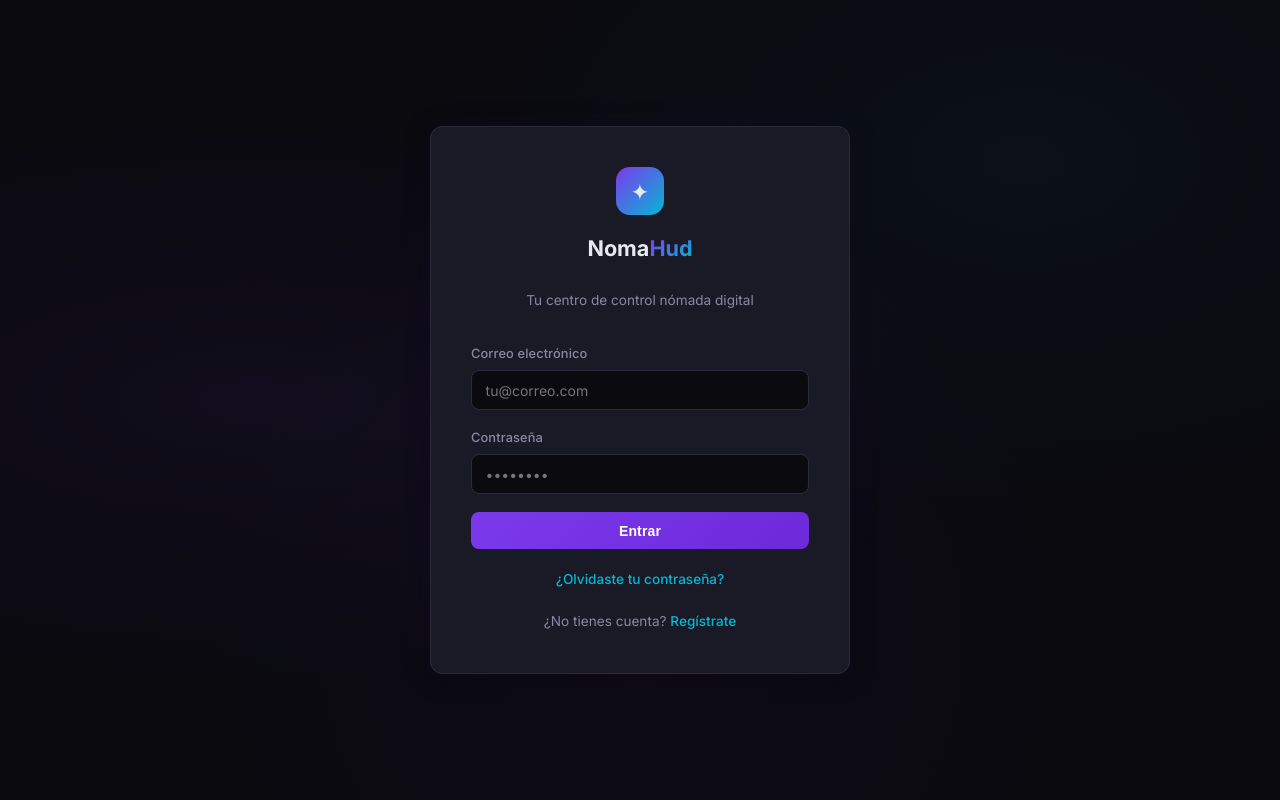
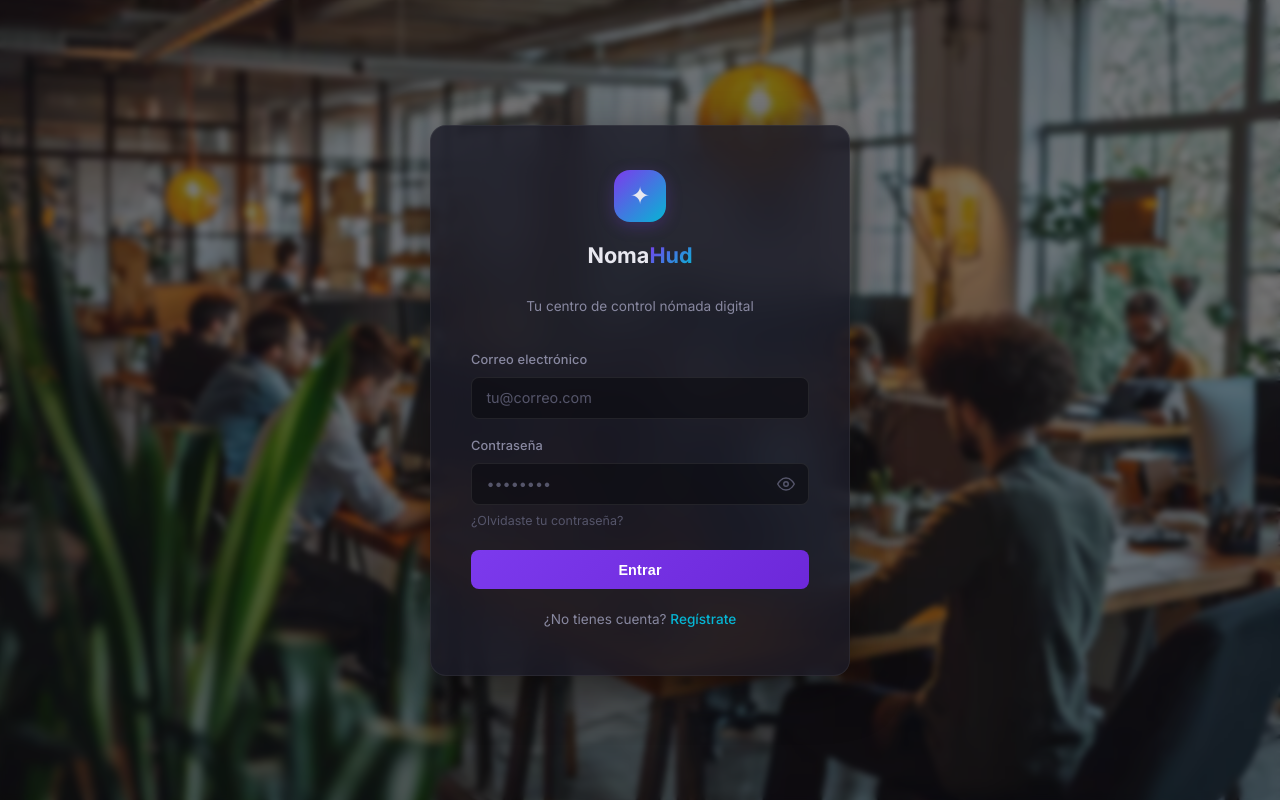
Before and after one commit to vicentesilv/nomahud, a React (Vite) app in the folder frontend/: page / in a window 1280 px wide. Built offline with nearby package versions, Linux system fonts and the light colour scheme.

Commit message:
mejora ui ux de inicio sesion y registro

```diff
--- a/frontend/src/index.css
+++ b/frontend/src/index.css
@@ -240,21 +240,43 @@ body {
   align-items: center;
   justify-content: center;
   background: var(--bg);
-  background-image:
-    radial-gradient(ellipse at 20% 50%, rgba(124, 58, 237, 0.06) 0%, transparent 50%),
-    radial-gradient(ellipse at 80% 20%, rgba(6, 182, 212, 0.04) 0%, transparent 40%),
-    radial-gradient(ellipse at 50% 80%, rgba(124, 58, 237, 0.03) 0%, transparent 50%);
+  background-image: url(./assets/image.png);
+  background-size: cover;
+  background-position: center;
+  background-repeat: no-repeat;
+  position: relative;
+}
+
+.auth-page::before {
+  content: '';
+  position: absolute;
+  inset: 0;
+  background: rgba(10, 10, 15, 0.55);
+  backdrop-filter: blur(3px);
 }
 
 .auth-card {
-  background: var(--bg-card);
-  padding: 2.5rem;
-  border-radius: var(--radius);
-  border: 1px solid var(--border);
-  box-shadow: var(--shadow), var(--shadow-glow);
+  position: relative;
+  background: rgba(26, 26, 38, 0.8);
+  padding: 2.75rem 2.5rem;
+  border-radius: 16px;
+  border: 1px solid rgba(255, 255, 255, 0.06);
+  box-shadow: 0 12px 48px rgba(0, 0, 0, 0.5);
   width: 100%;
   max-width: 420px;
-  backdrop-filter: blur(20px);
+  backdrop-filter: blur(24px);
+  animation: cardEntrance 0.45s ease-out;
+}
+
+@keyframes cardEntrance {
+  from {
+    opacity: 0;
+    transform: translateY(24px) scale(0.96);
+  }
+  to {
+    opacity: 1;
+    transform: translateY(0) scale(1);
+  }
 }
 
 .auth-logo {
@@ -263,15 +285,16 @@ body {
 }
 
 .auth-logo-icon {
-  width: 48px;
-  height: 48px;
+  width: 52px;
+  height: 52px;
   background: linear-gradient(135deg, var(--primary), var(--accent));
-  border-radius: 14px;
+  border-radius: 16px;
   display: flex;
   align-items: center;
   justify-content: center;
-  font-size: 1.4rem;
+  font-size: 1.5rem;
   margin: 0 auto 1rem;
+  box-shadow: 0 4px 16px rgba(124, 58, 237, 0.25);
 }
 
 .auth-logo h1 {
@@ -306,22 +329,56 @@ body {
 
 .field label {
   display: block;
-  margin-bottom: 0.375rem;
+  margin-bottom: 0.4rem;
   font-size: 0.8rem;
   font-weight: 500;
   color: var(--text-muted);
   letter-spacing: 0.01em;
 }
 
+.input-wrapper {
+  position: relative;
+  display: flex;
+  align-items: center;
+}
+
+.input-wrapper input {
+  width: 100%;
+  padding: 0.7rem 0.9rem;
+  padding-right: 2.5rem;
+  border: 1px solid rgba(255, 255, 255, 0.08);
+  border-radius: var(--radius-sm);
+  font-size: 0.9rem;
+  background: rgba(10, 10, 15, 0.6);
+  color: var(--text);
+  transition: all var(--transition);
+  outline: none;
+  font-family: inherit;
+}
+
+.input-wrapper input:focus {
+  border-color: var(--primary);
+  box-shadow: 0 0 0 3px var(--primary-glow), inset 0 1px 2px rgba(0,0,0,0.3);
+}
+
+.input-wrapper input:disabled {
+  opacity: 0.6;
+  cursor: not-allowed;
+}
+
+.input-wrapper input::placeholder {
+  color: var(--text-dim);
+}
+
 .field input,
 .field textarea,
 .field select {
   width: 100%;
-  padding: 0.65rem 0.85rem;
-  border: 1px solid var(--border);
+  padding: 0.7rem 0.9rem;
+  border: 1px solid rgba(255, 255, 255, 0.08);
   border-radius: var(--radius-sm);
-  font-size: 0.875rem;
-  background: var(--bg);
+  font-size: 0.9rem;
+  background: rgba(10, 10, 15, 0.6);
   color: var(--text);
   transition: all var(--transition);
   outline: none;
@@ -332,7 +389,7 @@ body {
 .field textarea:focus,
 .field select:focus {
   border-color: var(--primary);
-  box-shadow: 0 0 0 3px var(--primary-glow);
+  box-shadow: 0 0 0 3px var(--primary-glow), inset 0 1px 2px rgba(0,0,0,0.3);
 }
 
 .field textarea {
@@ -349,29 +406,121 @@ body {
   flex: 1;
 }
 
+.password-toggle {
+  position: absolute;
+  right: 8px;
+  top: 50%;
+  transform: translateY(-50%);
+  background: none;
+  border: none;
+  color: var(--text-dim);
+  cursor: pointer;
+  padding: 4px 6px;
+  border-radius: 4px;
+  font-size: 1rem;
+  line-height: 1;
+  transition: color var(--transition);
+  display: flex;
+  align-items: center;
+  justify-content: center;
+}
+
+.password-toggle:hover {
+  color: var(--text-muted);
+}
+
+.field-link {
+  display: inline-block;
+  margin-top: 0.4rem;
+  font-size: 0.78rem;
+  color: var(--text-dim);
+  text-decoration: none;
+  transition: color var(--transition);
+}
+
+.field-link:hover {
+  color: var(--accent);
+}
+
+/* ===== PASSWORD STRENGTH ===== */
+.password-strength {
+  display: flex;
+  gap: 4px;
+  margin-top: 0.4rem;
+}
+
+.password-strength-bar {
+  height: 3px;
+  flex: 1;
+  border-radius: 2px;
+  background: rgba(255, 255, 255, 0.06);
+  transition: background 0.3s ease;
+}
+
+.password-strength-bar.weak {
+  background: var(--error);
+}
+
+.password-strength-bar.medium {
+  background: var(--warning);
+}
+
+.password-strength-bar.strong {
+  background: var(--success);
+}
+
+.password-strength-label {
+  font-size: 0.72rem;
+  margin-top: 0.25rem;
+  text-align: right;
+}
+
+.password-strength-label.weak { color: var(--error); }
+.password-strength-label.medium { color: var(--warning); }
+.password-strength-label.strong { color: var(--success); }
+
 /* ===== BUTTONS ===== */
 .btn-primary {
   background: linear-gradient(135deg, var(--primary), #6d28d9);
   color: #fff;
   border: none;
-  padding: 0.65rem 1.25rem;
+  padding: 0.7rem 1.25rem;
   border-radius: var(--radius-sm);
-  font-size: 0.875rem;
+  font-size: 0.9rem;
   font-weight: 600;
   cursor: pointer;
   transition: all var(--transition);
   width: 100%;
   letter-spacing: 0.01em;
+  display: flex;
+  align-items: center;
+  justify-content: center;
+  gap: 0.5rem;
+  position: relative;
 }
 
-.btn-primary:hover {
+.btn-primary:hover:not(:disabled) {
   background: linear-gradient(135deg, var(--primary-hover), #5b21b6);
-  box-shadow: 0 4px 16px var(--primary-glow);
+  box-shadow: 0 4px 20px var(--primary-glow);
   transform: translateY(-1px);
 }
 
-.btn-primary:active {
+.btn-primary:active:not(:disabled) {
   transform: translateY(0);
+}
+
+.btn-primary:disabled {
+  opacity: 0.6;
+  cursor: not-allowed;
+}
+
+.btn-spinner {
+  width: 16px;
+  height: 16px;
+  border: 2px solid rgba(255, 255, 255, 0.3);
+  border-top-color: #fff;
+  border-radius: 50%;
+  animation: spin 0.6s linear infinite;
 }
 
 .btn-secondary {
@@ -404,23 +553,36 @@ body {
 
 /* ===== MESSAGES ===== */
 .error-msg {
-  background: var(--error-bg);
-  color: var(--error);
+  background: rgba(239, 68, 68, 0.1);
+  color: #f87171;
   padding: 0.75rem 1rem;
   border-radius: var(--radius-sm);
-  margin-bottom: 1rem;
+  margin-bottom: 1.125rem;
   font-size: 0.85rem;
   border: 1px solid rgba(239, 68, 68, 0.15);
+  animation: msgEntrance 0.25s ease-out;
 }
 
 .success-msg {
-  background: var(--success-bg);
-  color: var(--success);
+  background: rgba(16, 185, 129, 0.1);
+  color: #34d399;
   padding: 0.75rem 1rem;
   border-radius: var(--radius-sm);
-  margin-bottom: 1rem;
+  margin-bottom: 1.125rem;
   font-size: 0.85rem;
   border: 1px solid rgba(16, 185, 129, 0.15);
+  animation: msgEntrance 0.25s ease-out;
+}
+
+@keyframes msgEntrance {
+  from {
+    opacity: 0;
+    transform: translateY(-8px);
+  }
+  to {
+    opacity: 1;
+    transform: translateY(0);
+  }
 }
 
 /* ===== AUTH LINKS ===== */
--- a/frontend/src/pages/Login.tsx
+++ b/frontend/src/pages/Login.tsx
@@ -5,18 +5,23 @@ import { useAuth } from '../contexts/AuthContext';
 export default function Login() {
   const [correo, setCorreo] = useState('');
   const [contrasena, setContrasena] = useState('');
+  const [showPassword, setShowPassword] = useState(false);
   const [error, setError] = useState('');
+  const [isLoading, setIsLoading] = useState(false);
   const { login } = useAuth();
   const navigate = useNavigate();
 
   const handleSubmit = async (e: FormEvent) => {
     e.preventDefault();
     setError('');
+    setIsLoading(true);
     try {
       await login(correo, contrasena);
       navigate('/mi-perfil');
     } catch (err: any) {
       setError(err.response?.data?.message || 'Error al iniciar sesión');
+    } finally {
+      setIsLoading(false);
     }
   };
 
@@ -28,21 +33,67 @@ export default function Login() {
           <h1>Noma<span>Hud</span></h1>
           <p>Tu centro de control nómada digital</p>
         </div>
-        <form onSubmit={handleSubmit}>
+        <form onSubmit={handleSubmit} noValidate>
           {error && <div className="error-msg">{error}</div>}
           <div className="field">
-            <label>Correo electrónico</label>
-            <input type="email" value={correo} onChange={(e) => setCorreo(e.target.value)} required placeholder="tu@correo.com" />
+            <label htmlFor="correo">Correo electrónico</label>
+            <div className="input-wrapper">
+              <input
+                id="correo"
+                type="email"
+                value={correo}
+                onChange={(e) => setCorreo(e.target.value)}
+                required
+                placeholder="tu@correo.com"
+                autoComplete="email"
+                disabled={isLoading}
+              />
+            </div>
           </div>
           <div className="field">
-            <label>Contraseña</label>
-            <input type="password" value={contrasena} onChange={(e) => setContrasena(e.target.value)} required placeholder="••••••••" />
+            <label htmlFor="contrasena">Contraseña</label>
+            <div className="input-wrapper">
+              <input
+                id="contrasena"
+                type={showPassword ? 'text' : 'password'}
+                value={contrasena}
+                onChange={(e) => setContrasena(e.target.value)}
+                required
+                placeholder="••••••••"
+                autoComplete="current-password"
+                disabled={isLoading}
+              />
+              <button
+                type="button"
+                className="password-toggle"
+                onClick={() => setShowPassword((v) => !v)}
+                tabIndex={-1}
+                aria-label={showPassword ? 'Ocultar contraseña' : 'Mostrar contraseña'}
+              >
+                <svg width="18" height="18" viewBox="0 0 24 24" fill="none" stroke="currentColor" strokeWidth="2" strokeLinecap="round" strokeLinejoin="round">
+                  {showPassword ? (
+                    <>
+                      <path d="M17.94 17.94A10.07 10.07 0 0 1 12 20c-7 0-11-8-11-8a18.45 18.45 0 0 1 5.06-5.94" />
+                      <path d="M9.9 4.24A9.12 9.12 0 0 1 12 4c7 0 11 8 11 8a18.5 18.5 0 0 1-2.16 3.19" />
+                      <line x1="1" y1="1" x2="23" y2="23" />
+                      <path d="M14.12 14.12a3 3 0 1 1-4.24-4.24" />
+                    </>
+                  ) : (
+                    <>
+                      <path d="M1 12s4-8 11-8 11 8 11 8-4 8-11 8-11-8-11-8z" />
+                      <circle cx="12" cy="12" r="3" />
+                    </>
+                  )}
+                </svg>
+              </button>
+            </div>
+            <Link to="/olvide-contrasena" className="field-link">¿Olvidaste tu contraseña?</Link>
           </div>
-          <button type="submit" className="btn-primary">Entrar</button>
+          <button type="submit" className="btn-primary" disabled={isLoading}>
+            {isLoading && <span className="btn-spinner" />}
+            {isLoading ? 'Entrando...' : 'Entrar'}
+          </button>
         </form>
-        <p className="auth-link">
-          <Link to="/olvide-contrasena">¿Olvidaste tu contraseña?</Link>
-        </p>
         <p className="auth-link">
           ¿No tienes cuenta? <Link to="/registro">Regístrate</Link>
         </p>
--- a/frontend/src/pages/Register.tsx
+++ b/frontend/src/pages/Register.tsx
@@ -1,13 +1,32 @@
-import { useState, type FormEvent } from 'react';
+import { useState, useMemo, type FormEvent } from 'react';
 import { Link, useNavigate } from 'react-router-dom';
 import { useAuth } from '../contexts/AuthContext';
 
+function getPasswordStrength(pw: string): { score: number; label: string; bars: ('weak' | 'medium' | 'strong')[] } {
+  if (!pw) return { score: 0, label: '', bars: [] };
+  let score = 0;
+  if (pw.length >= 8) score++;
+  if (/[a-z]/.test(pw) && /[A-Z]/.test(pw)) score++;
+  if (/\d/.test(pw)) score++;
+  if (/[^a-zA-Z0-9]/.test(pw)) score++;
+  const map = ['', 'weak', 'medium', 'strong', 'strong'] as const;
+  return {
+    score,
+    label: score === 0 ? '' : map[score] ?? 'strong',
+    bars: Array.from({ length: 4 }, (_, i) => (i < score ? map[score] || 'weak' : 'weak')) as ('weak' | 'medium' | 'strong')[],
+  };
+}
+
 export default function Register() {
   const [form, setForm] = useState({ nombre: '', correo: '', contrasena: '', ciudad: '', fechaNacimiento: '' });
+  const [showPassword, setShowPassword] = useState(false);
   const [error, setError] = useState('');
   const [success, setSuccess] = useState('');
+  const [isLoading, setIsLoading] = useState(false);
   const { register } = useAuth();
   const navigate = useNavigate();
+
+  const strength = useMemo(() => getPasswordStrength(form.contrasena), [form.contrasena]);
 
   const handleChange = (e: React.ChangeEvent<HTMLInputElement>) => {
     setForm({ ...form, [e.target.name]: e.target.value });
@@ -17,12 +36,15 @@ export default function Register() {
     e.preventDefault();
     setError('');
     setSuccess('');
+    setIsLoading(true);
     try {
       await register(form.nombre, form.correo, form.contrasena, form.ciudad || undefined, form.fechaNacimiento || undefined);
       setSuccess('Registro exitoso. Revisa tu correo para confirmar la cuenta.');
       setTimeout(() => navigate('/inicio-sesion'), 3000);
     } catch (err: any) {
       setError(err.response?.data?.message || 'Error al registrarse');
+    } finally {
+      setIsLoading(false);
     }
   };
 
@@ -34,32 +56,88 @@ export default function Register() {
           <h1>Noma<span>Hud</span></h1>
           <p>Únete a la comunidad nómada</p>
         </div>
-        <form onSubmit={handleSubmit}>
+        <form onSubmit={handleSubmit} noValidate>
           {error && <div className="error-msg">{error}</div>}
           {success && <div className="success-msg">{success}</div>}
           <div className="field">
-            <label>Nombre</label>
-            <input name="nombre" value={form.nombre} onChange={handleChange} required placeholder="Tu nombre" />
+            <label htmlFor="nombre">Nombre</label>
+            <div className="input-wrapper">
+              <input id="nombre" name="nombre" value={form.nombre} onChange={handleChange} required placeholder="Tu nombre" autoComplete="name" disabled={isLoading} />
+            </div>
           </div>
           <div className="field">
-            <label>Correo electrónico</label>
-            <input name="correo" type="email" value={form.correo} onChange={handleChange} required placeholder="tu@correo.com" />
+            <label htmlFor="correo">Correo electrónico</label>
+            <div className="input-wrapper">
+              <input id="correo" name="correo" type="email" value={form.correo} onChange={handleChange} required placeholder="tu@correo.com" autoComplete="email" disabled={isLoading} />
+            </div>
           </div>
           <div className="field">
-            <label>Contraseña</label>
-            <input name="contrasena" type="password" value={form.contrasena} onChange={handleChange} required placeholder="Mín. 8 caracteres" />
+            <label htmlFor="contrasena">Contraseña</label>
+            <div className="input-wrapper">
+              <input
+                id="contrasena"
+                name="contrasena"
+                type={showPassword ? 'text' : 'password'}
+                value={form.contrasena}
+                onChange={handleChange}
+                required
+                placeholder="Mín. 8 caracteres"
+                autoComplete="new-password"
+                disabled={isLoading}
+              />
+              <button
+                type="button"
+                className="password-toggle"
+                onClick={() => setShowPassword((v) => !v)}
+                tabIndex={-1}
+                aria-label={showPassword ? 'Ocultar contraseña' : 'Mostrar contraseña'}
+              >
+                <svg width="18" height="18" viewBox="0 0 24 24" fill="none" stroke="currentColor" strokeWidth="2" strokeLinecap="round" strokeLinejoin="round">
+                  {showPassword ? (
+                    <>
+                      <path d="M17.94 17.94A10.07 10.07 0 0 1 12 20c-7 0-11-8-11-8a18.45 18.45 0 0 1 5.06-5.94" />
+                      <path d="M9.9 4.24A9.12 9.12 0 0 1 12 4c7 0 11 8 11 8a18.5 18.5 0 0 1-2.16 3.19" />
+                      <line x1="1" y1="1" x2="23" y2="23" />
+                      <path d="M14.12 14.12a3 3 0 1 1-4.24-4.24" />
+                    </>
+                  ) : (
+                    <>
+                      <path d="M1 12s4-8 11-8 11 8 11 8-4 8-11 8-11-8-11-8z" />
+                      <circle cx="12" cy="12" r="3" />
+                    </>
+                  )}
+                </svg>
+              </button>
+            </div>
+            {form.contrasena && (
+              <>
+                <div className="password-strength">
+                  {strength.bars.map((b, i) => (
+                    <div key={i} className={`password-strength-bar ${b}`} />
+                  ))}
+                </div>
+                <div className={`password-strength-label ${strength.label}`}>
+                  {strength.label === 'weak' && 'Débil'}
+                  {strength.label === 'medium' && 'Media'}
+                  {strength.label === 'strong' && 'Fuerte'}
+                </div>
+              </>
+            )}
           </div>
           <div className="field-row">
             <div className="field">
-              <label>Ciudad</label>
-              <input name="ciudad" value={form.ciudad} onChange={handleChange} placeholder="Tu ciudad" />
+              <label htmlFor="ciudad">Ciudad</label>
+              <input id="ciudad" name="ciudad" value={form.ciudad} onChange={handleChange} placeholder="Tu ciudad" autoComplete="address-level2" disabled={isLoading} />
             </div>
             <div className="field">
-              <label>Fecha de nacimiento</label>
-              <input name="fechaNacimiento" type="date" value={form.fechaNacimiento} onChange={handleChange} />
+              <label htmlFor="fechaNacimiento">Fecha de nacimiento</label>
+              <input id="fechaNacimiento" name="fechaNacimiento" type="date" value={form.fechaNacimiento} onChange={handleChange} disabled={isLoading} />
             </div>
           </div>
-          <button type="submit" className="btn-primary">Crear cuenta</button>
+          <button type="submit" className="btn-primary" disabled={isLoading}>
+            {isLoading && <span className="btn-spinner" />}
+            {isLoading ? 'Creando cuenta...' : 'Crear cuenta'}
+          </button>
         </form>
         <p className="auth-link">
           ¿Ya tienes cuenta? <Link to="/inicio-sesion">Inicia sesión</Link>
```
Also changed, not shown: frontend/src/assets/image.png (added).
